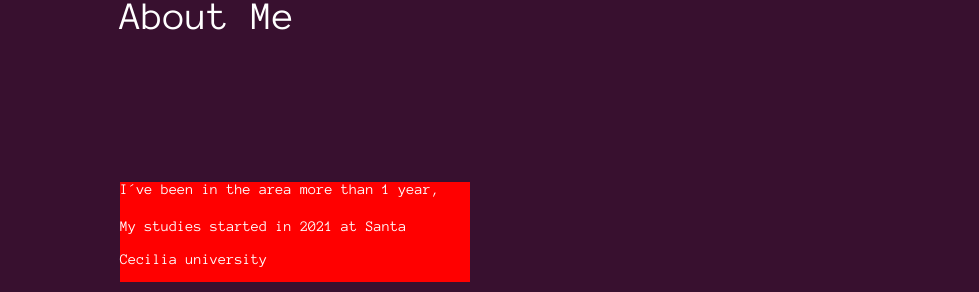
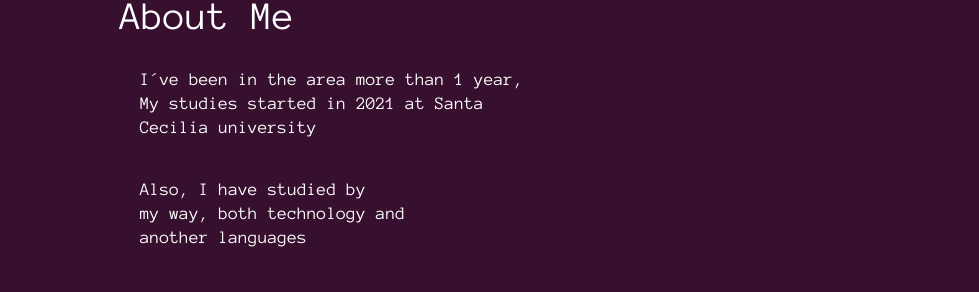
Before and after one commit to atir75/Portfolio-React, a React (Vite) app: page / in a window 1280 px wide. Shown: the part 893-1185 px from the top of the page, without its empty margins (0-979 px from the left). Built offline with nearby package versions, Linux system fonts and the light colour scheme.

Commit message:
wip(aboutme): text2

```diff
--- a/src/components/AboutMe/index.tsx
+++ b/src/components/AboutMe/index.tsx
@@ -3,8 +3,9 @@ import "../AboutMe/styles.css";
 export function AboutMe() {
     return (
         <><h1 className="title">About Me</h1>
-        <h2 className="text1">I´ve been in the area more than 1 year,<p>
+        <h2 className="text1">I´ve been in the area more than 1 year,<p className="lineABT">
 My studies started in 2021 at Santa </p>Cecilia university</h2>
+        <h2 className="text2">Also, I have studied by <p className="lineABT2">my way, both technology and </p>another languages</h2>
         </>
 
     )
--- a/src/components/AboutMe/styles.css
+++ b/src/components/AboutMe/styles.css
@@ -1,5 +1,38 @@
+@import url('https://fonts.googleapis.com/css2?family=Anonymous+Pro&display=swap');
+
+
+.title{
+    font-family: 'Anonymous Pro', monospace;
+}
+
 .text1{
-    background-color: red;
-    width: 350px;
+    width: 400px;
     height: 100px;
+    font-family: 'Anonymous Pro', monospace;
+    margin-left: 140px;
+    margin-top: -100px;
+    font-size: 18px;
+    font-weight: 400;
 }
+
+.lineABT{
+    line-height: 0;
+    margin-bottom: 15px;
+    margin-top: 15px;
+}
+
+.text2{
+    width: 300px;
+    height: 80px;
+    font-family: 'Anonymous Pro', monospace;
+    margin-left: 140px;
+    margin-top: -5px;
+    font-size: 18px;
+    font-weight: 400;
+}
+
+.lineABT2{
+    line-height: 0;
+    margin-bottom: 15px;
+    margin-top: 15px;
+}
```
